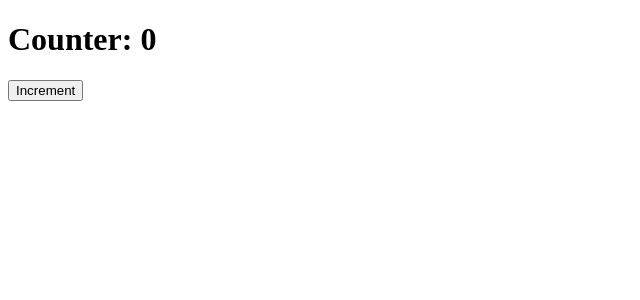
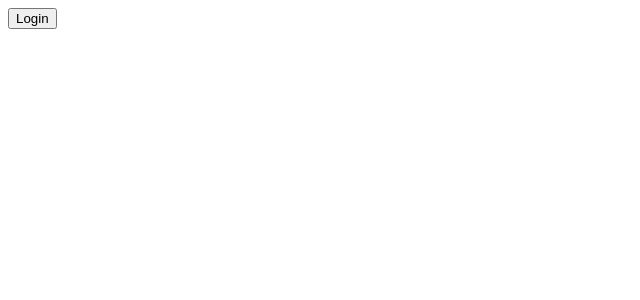
Before and after one commit to sathish-fullstackdeveloper/fsd59wd2-t, a React (Vite) app: page / in a window 1280 px wide. Shown: the top 300 px of the page, without its empty margins (0-640 px from the left). Built offline with nearby package versions, Linux system fonts and the light colour scheme.

Commit message:
basic react router dom setup

```diff
--- a/package.json
+++ b/package.json
@@ -11,7 +11,8 @@
   },
   "dependencies": {
     "react": "^18.2.0",
-    "react-dom": "^18.2.0"
+    "react-dom": "^18.2.0",
+    "react-router-dom": "^6.23.1"
   },
   "devDependencies": {
     "@types/react": "^18.2.66",
--- a/src/App.jsx
+++ b/src/App.jsx
@@ -1,36 +1,21 @@
-import { useEffect, useState } from "react";
+import { RouterProvider, createBrowserRouter } from "react-router-dom";
+import Home from "./pages/Home";
+import Login from "./pages/Login";
+
+// Step 1 : Create a router object
+const router = createBrowserRouter([
+  {
+    path: "/",
+    element: <Home />
+  },
+  {
+    path: "/login",
+    element: <Login />
+  }
+]);
 
 const App = () => {
-
-  let [count, setCount] = useState(0);
-
-  // useEffect is a hook that allows you to perform side effects in function components
-
-  // useEffect runs when the component mounts and every time it updates
-  // useEffect(() => {
-  //   console.log(`Count: ${count}`);
-  // })
-
-  // useEffect runs when the component mounts
-  // useEffect(() => {
-  //   console.log(`Count: ${count}`);
-  // }, []);
-
-  // useEffect runs when the component mounts and when count updates
-  useEffect(() => {
-    console.log(`Count: ${count}`);
-  }, [count]);
-
-  const handleIncrement = () => {
-    setCount(count + 1);
-  }
-
-  return (
-    <div>
-      <h1>Counter: {count}</h1>
-      <button onClick={handleIncrement}>Increment</button>
-    </div>
-  )
+  return <RouterProvider router={router} />;
 }
 
 export default App;
--- /dev/null
+++ b/src/pages/Home.jsx
@@ -0,0 +1,19 @@
+import { useNavigate } from "react-router-dom";
+
+const Home = () => {
+
+    const navigate = useNavigate();
+
+    const handleLoginClick = () => {
+        navigate("/login");
+    }
+
+    return (
+
+      <div>
+            <button onClick={handleLoginClick}>Login</button>
+    </div>
+  )
+}
+
+export default Home;
--- /dev/null
+++ b/src/pages/Login.jsx
@@ -0,0 +1,7 @@
+const Login = () => {
+  return (
+    <div>Login</div>
+  )
+}
+
+export default Login;
```
Also changed, not shown: 2 other files (tests, documents, lock files or other folders).
